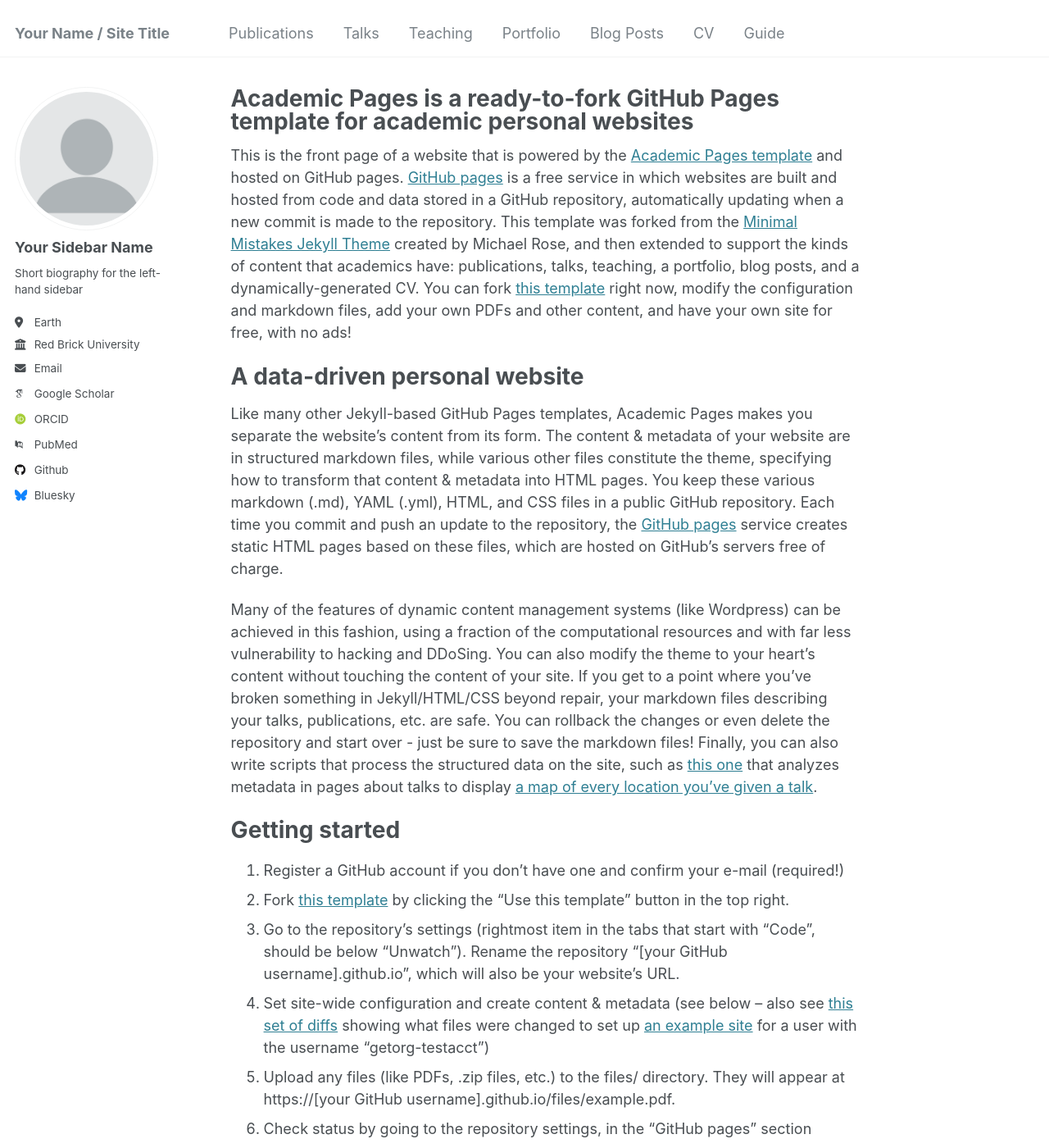
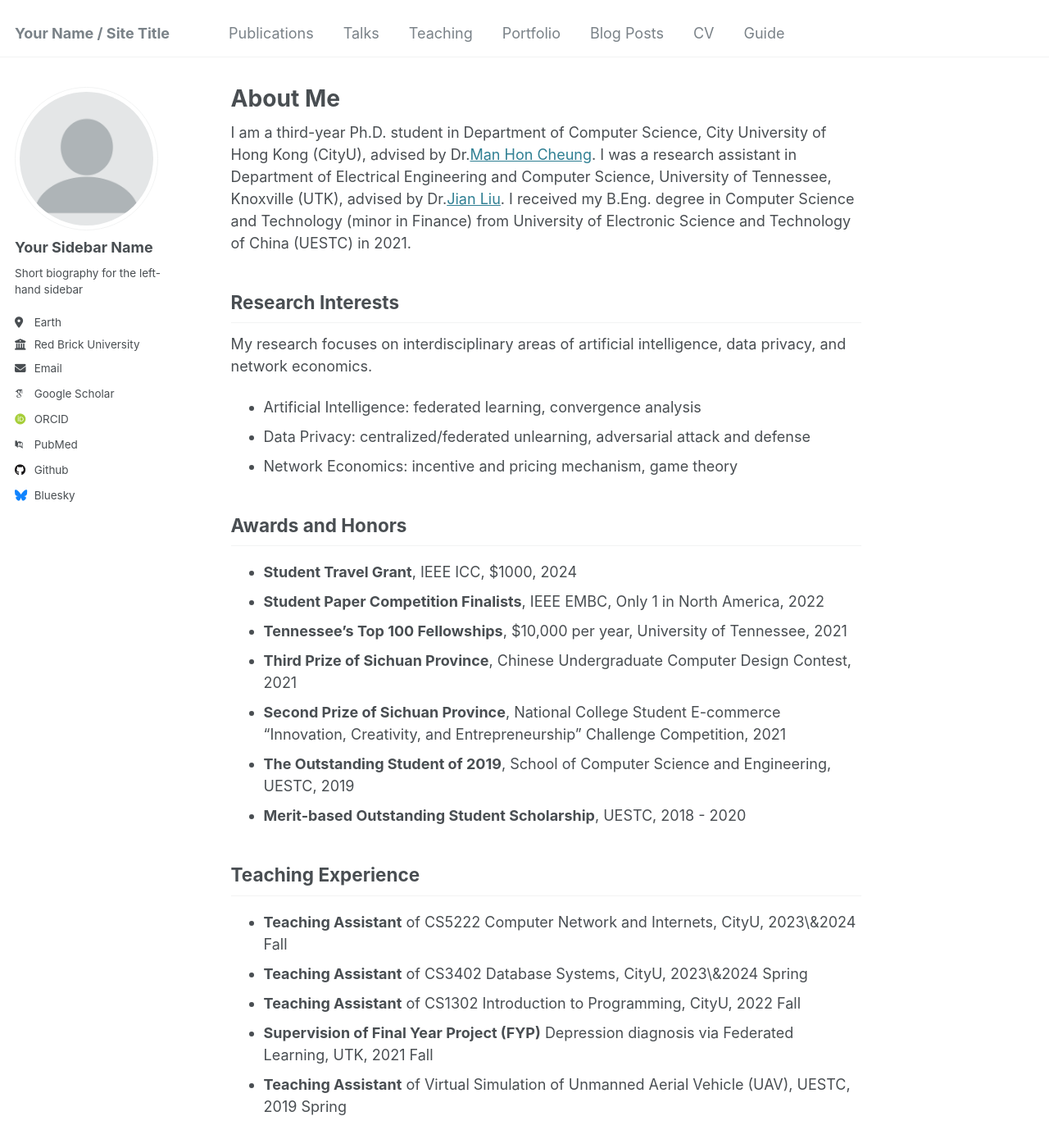
Before and after one commit to ycui26/ycui26.github.io, a Jekyll site: the page built from _pages/about.md, in a window 1280 px wide and 1400 px high. Shown: the whole window at 82% size. Built offline with Jekyll 4.4.1, drawn with Linux system fonts in a browser that asks for light colours; some web fonts are replaced; some of the changed text lies outside the part shown.

Commit message:
Update about.md

```diff
--- a/_pages/about.md
+++ b/_pages/about.md
@@ -1,49 +1,37 @@
 ---
 permalink: /
-title: "Academic Pages is a ready-to-fork GitHub Pages template for academic personal websites"
+title: "About Me"
 author_profile: true
 redirect_from:
   - /about/
   - /about.html
 ---
 
-This is the front page of a website that is powered by the [Academic Pages template](https://github.com/academicpages/academicpages.github.io) and hosted on GitHub pages. [GitHub pages](https://pages.github.com) is a free service in which websites are built and hosted from code and data stored in a GitHub repository, automatically updating when a new commit is made to the repository. This template was forked from the [Minimal Mistakes Jekyll Theme](https://mmistakes.github.io/minimal-mistakes/) created by Michael Rose, and then extended to support the kinds of content that academics have: publications, talks, teaching, a portfolio, blog posts, and a dynamically-generated CV. You can fork [this template](https://github.com/academicpages/academicpages.github.io) right now, modify the configuration and markdown files, add your own PDFs and other content, and have your own site for free, with no ads!
+I am a third-year Ph.D. student in Department of Computer Science, City University of Hong Kong (CityU), advised by Dr.[Man Hon Cheung](https://www.cs.cityu.edu.hk/~mhcheung/index.htm). I was a research assistant in Department of Electrical Engineering and Computer Science, University of Tennessee, Knoxville (UTK), advised by Dr.[Jian Liu](https://web.eecs.utk.edu/~jliu/). I received my B.Eng. degree in Computer Science and Technology (minor in Finance) from University of Electronic Science and Technology of China (UESTC) in 2021.
 
-A data-driven personal website
-======
-Like many other Jekyll-based GitHub Pages templates, Academic Pages makes you separate the website's content from its form. The content & metadata of your website are in structured markdown files, while various other files constitute the theme, specifying how to transform that content & metadata into HTML pages. You keep these various markdown (.md), YAML (.yml), HTML, and CSS files in a public GitHub repository. Each time you commit and push an update to the repository, the [GitHub pages](https://pages.github.com/) service creates static HTML pages based on these files, which are hosted on GitHub's servers free of charge.
 
-Many of the features of dynamic content management systems (like Wordpress) can be achieved in this fashion, using a fraction of the computational resources and with far less vulnerability to hacking and DDoSing. You can also modify the theme to your heart's content without touching the content of your site. If you get to a point where you've broken something in Jekyll/HTML/CSS beyond repair, your markdown files describing your talks, publications, etc. are safe. You can rollback the changes or even delete the repository and start over - just be sure to save the markdown files! Finally, you can also write scripts that process the structured data on the site, such as [this one](https://github.com/academicpages/academicpages.github.io/blob/master/talkmap.ipynb) that analyzes metadata in pages about talks to display [a map of every location you've given a talk](https://academicpages.github.io/talkmap.html).
+Research Interests
+------
+My research focuses on interdisciplinary areas of artificial intelligence, data privacy, and network economics.
+- Artificial Intelligence: federated learning, convergence analysis
+- Data Privacy: centralized/federated unlearning, adversarial attack and defense
+- Network Economics: incentive and pricing mechanism, game theory
 
-Getting started
-======
-1. Register a GitHub account if you don't have one and confirm your e-mail (required!)
-1. Fork [this template](https://github.com/academicpages/academicpages.github.io) by clicking the "Use this template" button in the top right.
-1. Go to the repository's settings (rightmost item in the tabs that start with "Code", should be below "Unwatch"). Rename the repository "[your GitHub username].github.io", which will also be your website's URL.
-1. Set site-wide configuration and create content & metadata (see below -- also see [this set of diffs](http://archive.is/3TPas) showing what files were changed to set up [an example site](https://getorg-testacct.github.io) for a user with the username "getorg-testacct")
-1. Upload any files (like PDFs, .zip files, etc.) to the files/ directory. They will appear at https://[your GitHub username].github.io/files/example.pdf.
-1. Check status by going to the repository settings, in the "GitHub pages" section
+Awards and Honors
+------
+- **Student Travel Grant**, IEEE ICC, \$1000, 2024
+- **Student Paper Competition Finalists**, IEEE EMBC, Only 1 in North America, 2022
+- **Tennessee's Top 100 Fellowships**, \$10,000 per year, University of Tennessee, 2021
+- **Third Prize of Sichuan Province**, Chinese Undergraduate Computer Design Contest, 2021
+- **Second Prize of Sichuan Province**, National College Student E-commerce "Innovation, Creativity, and Entrepreneurship" Challenge Competition, 2021
+- **The Outstanding Student of 2019**, School of Computer Science and Engineering, UESTC, 2019
+- **Merit-based Outstanding Student Scholarship**, UESTC, 2018 - 2020
 
-Site-wide configuration
+
+Teaching Experience
 ------
-The main configuration file for the site is in the base directory in [_config.yml](https://github.com/academicpages/academicpages.github.io/blob/master/_config.yml), which defines the content in the sidebars and other site-wide features. You will need to replace the default variables with ones about yourself and your site's github repository. The configuration file for the top menu is in [_data/navigation.yml](https://github.com/academicpages/academicpages.github.io/blob/master/_data/navigation.yml). For example, if you don't have a portfolio or blog posts, you can remove those items from that navigation.yml file to remove them from the header.
-
-Create content & metadata
-------
-For site content, there is one markdown file for each type of content, which are stored in directories like _publications, _talks, _posts, _teaching, or _pages. For example, each talk is a markdown file in the [_talks directory](https://github.com/academicpages/academicpages.github.io/tree/master/_talks). At the top of each markdown file is structured data in YAML about the talk, which the theme will parse to do lots of cool stuff. The same structured data about a talk is used to generate the list of talks on the [Talks page](https://academicpages.github.io/talks), each [individual page](https://academicpages.github.io/talks/2012-03-01-talk-1) for specific talks, the talks section for the [CV page](https://academicpages.github.io/cv), and the [map of places you've given a talk](https://academicpages.github.io/talkmap.html) (if you run this [python file](https://github.com/academicpages/academicpages.github.io/blob/master/talkmap.py) or [Jupyter notebook](https://github.com/academicpages/academicpages.github.io/blob/master/talkmap.ipynb), which creates the HTML for the map based on the contents of the _talks directory).
-
-**Markdown generator**
-
-The repository includes [a set of Jupyter notebooks](https://github.com/academicpages/academicpages.github.io/tree/master/markdown_generator
-) that converts a CSV containing structured data about talks or presentations into individual markdown files that will be properly formatted for the Academic Pages template. The sample CSVs in that directory are the ones I used to create my own personal website at stuartgeiger.com. My usual workflow is that I keep a spreadsheet of my publications and talks, then run the code in these notebooks to generate the markdown files, then commit and push them to the GitHub repository.
-
-How to edit your site's GitHub repository
-------
-Many people use a git client to create files on their local computer and then push them to GitHub's servers. If you are not familiar with git, you can directly edit these configuration and markdown files directly in the github.com interface. Navigate to a file (like [this one](https://github.com/academicpages/academicpages.github.io/blob/master/_talks/2012-03-01-talk-1.md) and click the pencil icon in the top right of the content preview (to the right of the "Raw | Blame | History" buttons). You can delete a file by clicking the trashcan icon to the right of the pencil icon. You can also create new files or upload files by navigating to a directory and clicking the "Create new file" or "Upload files" buttons.
-
-Example: editing a markdown file for a talk
-![Editing a markdown file for a talk](/images/editing-talk.png)
-
-For more info
-------
-More info about configuring Academic Pages can be found in [the guide](https://academicpages.github.io/markdown/), the [growing wiki](https://github.com/academicpages/academicpages.github.io/wiki), and you can always [ask a question on GitHub](https://github.com/academicpages/academicpages.github.io/discussions). The [guides for the Minimal Mistakes theme](https://mmistakes.github.io/minimal-mistakes/docs/configuration/) (which this theme was forked from) might also be helpful.
+- **Teaching Assistant** of CS5222 Computer Network and Internets, CityU, 2023\&2024 Fall
+- **Teaching Assistant** of CS3402 Database Systems, CityU, 2023\&2024 Spring
+- **Teaching Assistant** of CS1302 Introduction to Programming, CityU, 2022 Fall
+- **Supervision of Final Year Project (FYP)** Depression diagnosis via Federated Learning, UTK, 2021 Fall
+- **Teaching Assistant** of Virtual Simulation of Unmanned Aerial Vehicle (UAV), UESTC, 2019 Spring
```
